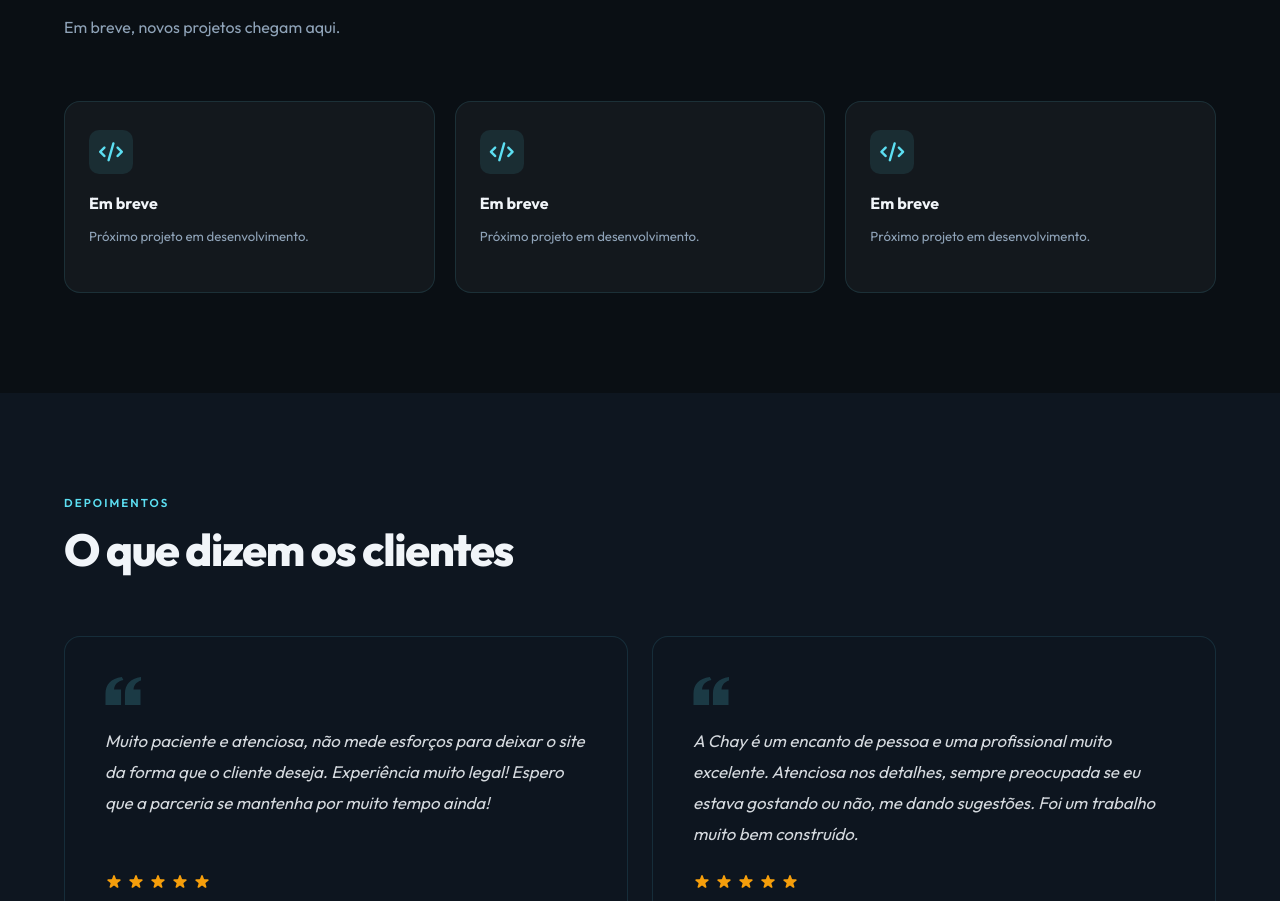
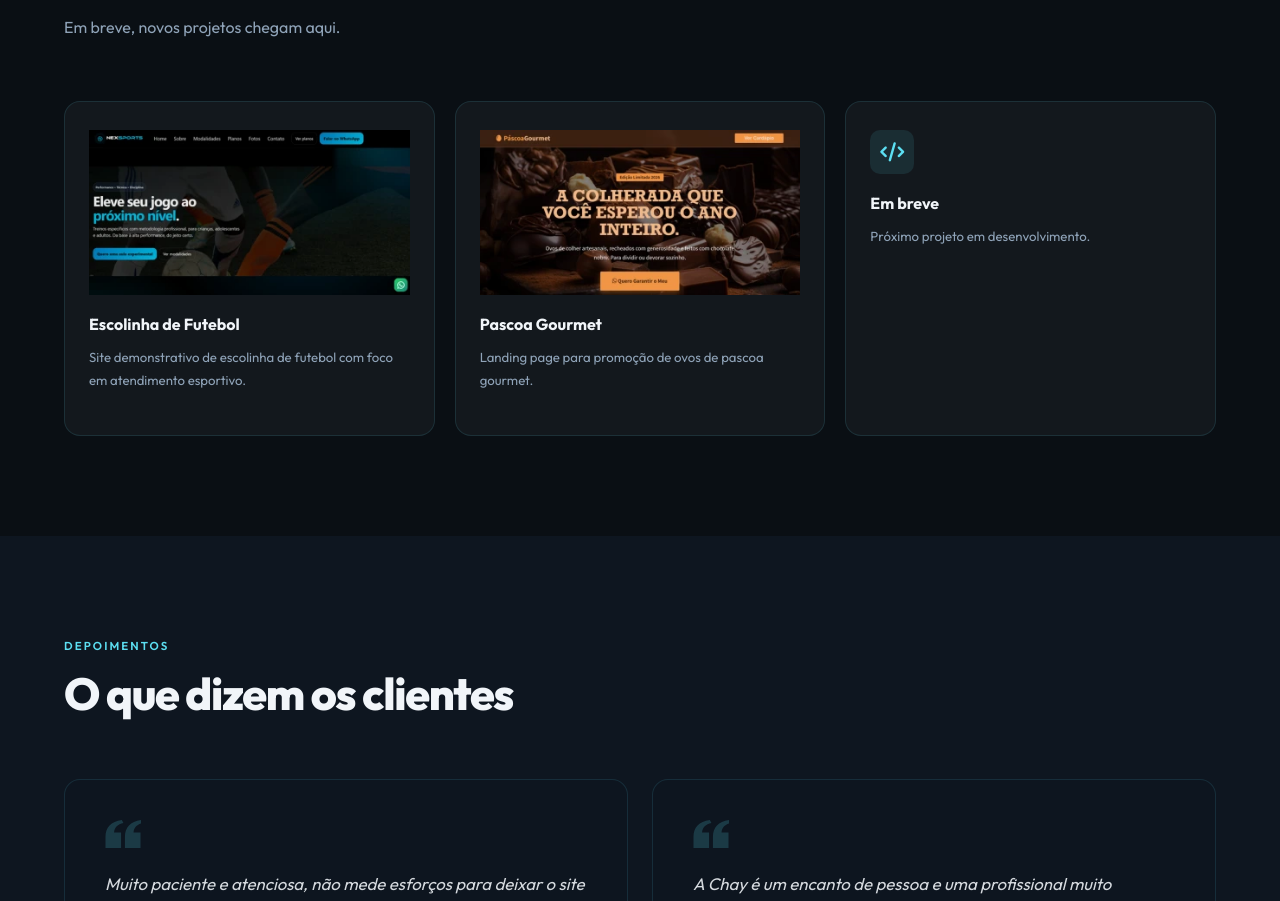
Before and after one commit to chaysouzas/portfolio-chayene-v3, a plain HTML site: page index.html in a window 1280 px wide. Shown: the part 5089-5990 px from the top of the page. Drawn offline with Linux system fonts and the light colour scheme.

Commit message:
inclusão de projetos

```diff
--- a/index.html
+++ b/index.html
@@ -430,19 +430,23 @@
 
     <div class="outros-grid">
       <article class="mini-card fade-in delay-1">
-        <div class="mini-card-header">
-          <div class="mini-card-icon"><i class="fa-solid fa-code"></i></div>
-        </div>
-        <h3 class="mini-card-title">Em breve</h3>
-        <p class="mini-card-desc">Próximo projeto em desenvolvimento.</p>
+        <a href="https://chaysouzas.github.io/escolinha-futebol/" target="_blank" rel="noopener noreferrer" class="mini-card-link">
+          <div class="mini-card-header">
+            <img src="assets/img/site-escolinha-de-futebol.webp" alt="Projeto Escolinha de Futebol" loading="lazy" />
+          </div>
+          <h3 class="mini-card-title">Escolinha de Futebol</h3>
+          <p class="mini-card-desc">Site demonstrativo de escolinha de futebol com foco em atendimento esportivo.</p>
+        </a>
       </article>
 
       <article class="mini-card fade-in delay-2">
-        <div class="mini-card-header">
-          <div class="mini-card-icon"><i class="fa-solid fa-code"></i></div>
-        </div>
-        <h3 class="mini-card-title">Em breve</h3>
-        <p class="mini-card-desc">Próximo projeto em desenvolvimento.</p>
+        <a href="https://chaysouzas.github.io/pascoa-Gourmet-landing-page/" target="_blank" rel="noopener noreferrer" class="mini-card-link">
+          <div class="mini-card-header">
+            <img src="assets/img/landing-page-pascoa-ovos-gourmet.webp" alt="Projeto Pascoa Gourmet" loading="lazy" />
+          </div>
+          <h3 class="mini-card-title">Pascoa Gourmet</h3>
+          <p class="mini-card-desc">Landing page para promoção de ovos de pascoa gourmet.</p>
+        </a>
       </article>
 
       <article class="mini-card fade-in delay-3">
```
Also changed, not shown: assets/img/landing-page-pascoa-ovos-gourmet.webp (added), assets/img/site-escolinha-de-futebol.webp (added).
